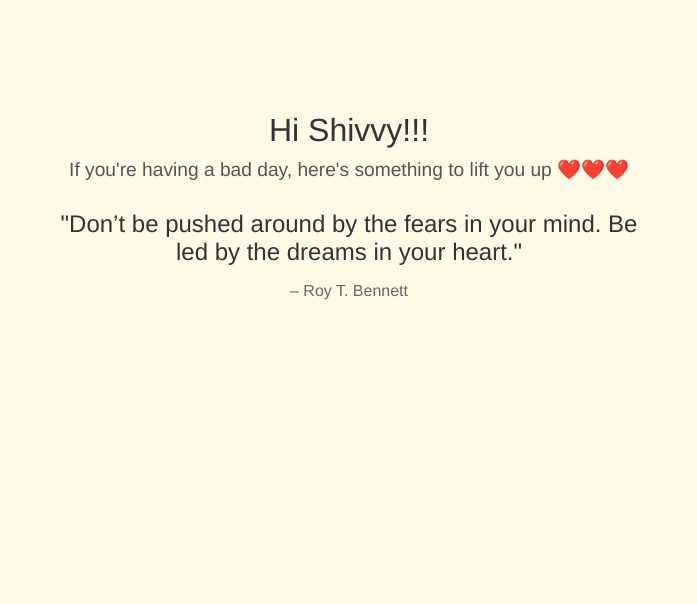
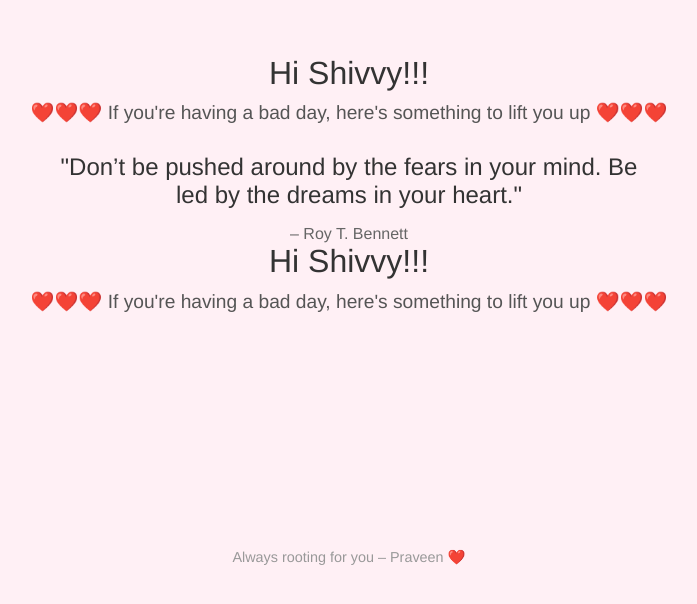
Before and after one commit to praveen01299/motivational-quotes, a plain HTML site: page index.html in a window 1280 px wide. Shown: the part 214-818 px from the top of the page, without its empty margins (291-988 px from the left). Drawn offline with Linux system fonts and the light colour scheme.

Commit message:
Update index.html
added footer

```diff
--- a/index.html
+++ b/index.html
@@ -40,7 +40,7 @@
 </head>
 <body>
   <div class="greeting">Hi Shivvy!!!</div>
-  <div class="message">If you're having a bad day, here's something to lift you up ❤️❤️❤️</div>
+  <div class="message">❤️❤️❤️ If you're having a bad day, here's something to lift you up ❤️❤️❤️</div>
   <div>
     <div class="quote" id="quote"></div>
     <div class="author" id="author"></div>
@@ -65,3 +65,104 @@
 
 </body>
 </html>
+
+
+<!DOCTYPE html>
+<html lang="en">
+<head>
+  <meta charset="UTF-8" />
+  <meta name="viewport" content="width=device-width, initial-scale=1" />
+  <title>Just For You</title>
+  <style>
+    :root {
+      --pastel1: #fffbe6;
+      --pastel2: #fcefe3;
+      --pastel3: #eafaf1;
+      --pastel4: #f3f0ff;
+      --pastel5: #fff0f5;
+    }
+
+    body {
+      font-family: 'Helvetica Neue', sans-serif;
+      color: #333;
+      display: flex;
+      flex-direction: column;
+      align-items: center;
+      justify-content: center;
+      text-align: center;
+      height: 100vh;
+      margin: 0;
+      padding: 20px;
+      transition: background-color 0.5s ease;
+    }
+
+    .greeting {
+      font-size: 2em;
+      margin-bottom: 0.3em;
+    }
+
+    .message {
+      font-size: 1.2em;
+      margin-bottom: 1.5em;
+      color: #555;
+    }
+
+    .quote {
+      font-size: 1.5em;
+      max-width: 600px;
+      padding: 0 10px;
+    }
+
+    .author {
+      margin-top: 1em;
+      font-size: 1em;
+      color: #666;
+    }
+
+    .footer {
+      position: absolute;
+      bottom: 20px;
+      font-size: 0.9em;
+      color: #999;
+    }
+  </style>
+</head>
+<body>
+  <div class="greeting">Hi Shivvy!!!</div>
+  <div class="message">❤️❤️❤️ If you're having a bad day, here's something to lift you up ❤️❤️❤️</div>
+  <div>
+    <div class="quote" id="quote"></div>
+    <div class="author" id="author"></div>
+  </div>
+  <div class="footer">Always rooting for you – Praveen ❤️</div>
+
+  <script>
+    // Set random pastel background
+    const pastelColors = [
+      getComputedStyle(document.documentElement).getPropertyValue('--pastel1').trim(),
+      getComputedStyle(document.documentElement).getPropertyValue('--pastel2').trim(),
+      getComputedStyle(document.documentElement).getPropertyValue('--pastel3').trim(),
+      getComputedStyle(document.documentElement).getPropertyValue('--pastel4').trim(),
+      getComputedStyle(document.documentElement).getPropertyValue('--pastel5').trim()
+    ];
+    document.body.style.backgroundColor = pastelColors[Math.floor(Math.random() * pastelColors.length)];
+
+    // Load quote from local JSON
+    async function fetchQuote() {
+      try {
+        const response = await fetch("quotes.json");
+        const quotes = await response.json();
+        const random = quotes[Math.floor(Math.random() * quotes.length)];
+        document.getElementById("quote").textContent = `"${random.text}"`;
+        document.getElementById("author").textContent = `– ${random.author}`;
+      } catch (error) {
+        console.error(error);
+        document.getElementById("quote").textContent = "Something went wrong. Try again later.";
+        document.getElementById("author").textContent = "";
+      }
+    }
+
+    fetchQuote();
+  </script>
+</body>
+</html>
```
